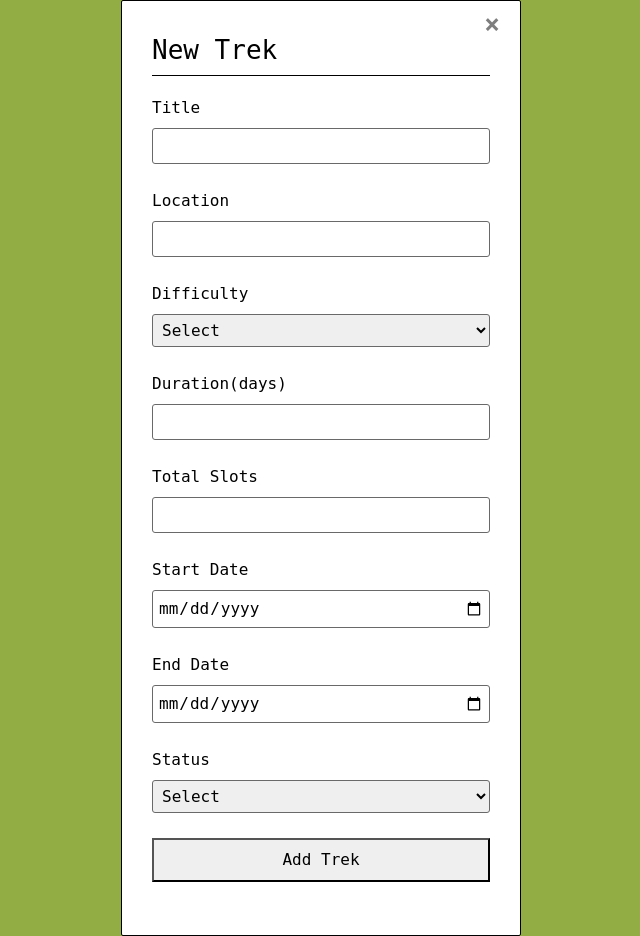
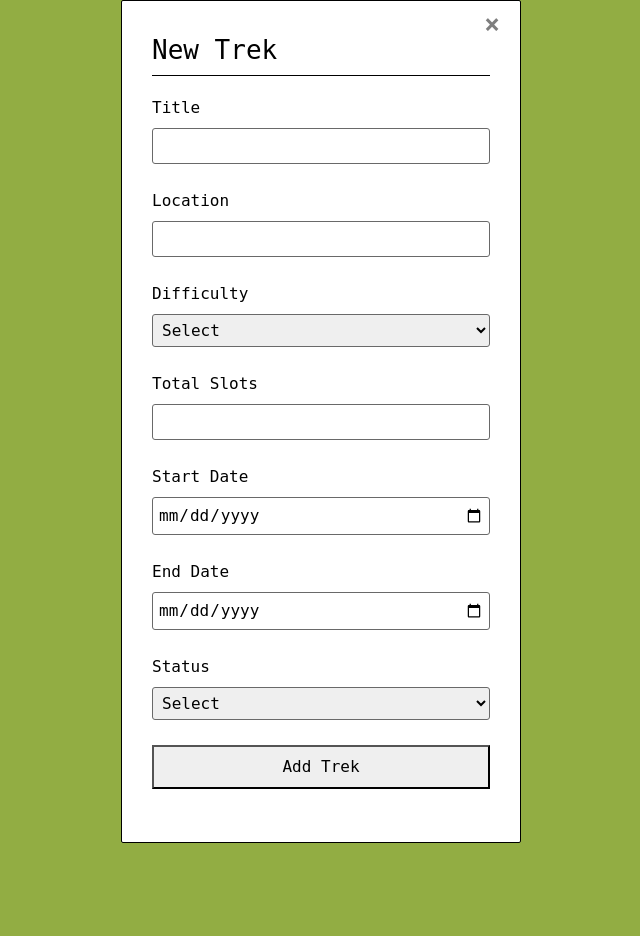
Before and after one commit to 24f1000135/trekking-management-app, a Flask app: page /admin/new_trek in a window 1280 px wide. Shown: the whole page, without its empty margins (319-959 px from the left). After the commit the page ends 843 px from the top, so only its background shows below. Run offline with Flask 3, Linux system fonts and the light colour scheme; a user stored in the database is signed in.

Commit message:
TMA-CM-6: Fixed manual input of duration to auto calculation from start and end date

```diff
--- a/templates/admin/new_trek.html
+++ b/templates/admin/new_trek.html
@@ -30,10 +30,6 @@
                         </select>
                     </div>
                     <div class="input-box">
-                        <label>Duration(days)</label>
-                        <input type="number" name="duration" min="1" required>
-                    </div>
-                    <div class="input-box">
                         <label>Total Slots</label>
                         <input type="number" name="total_slots" min="1" required>
                     </div>
```
